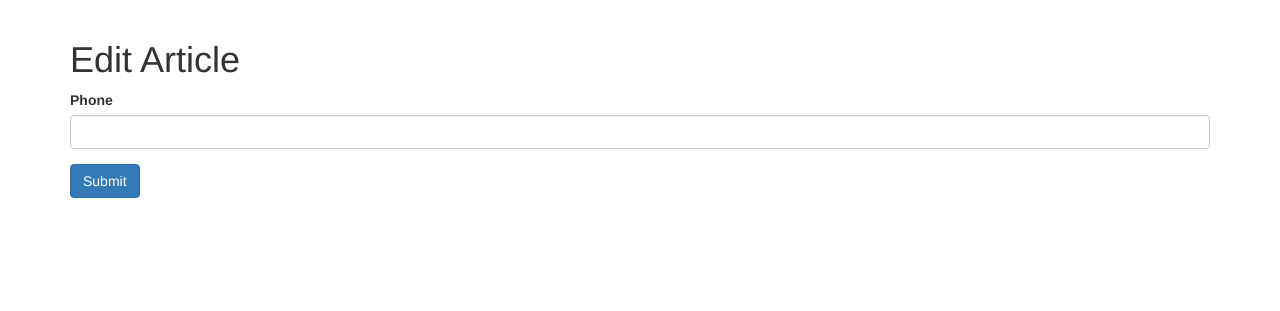
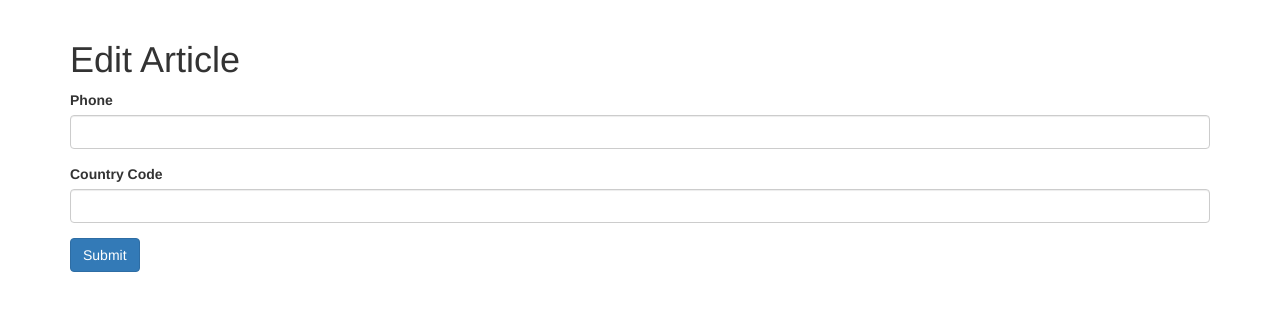
Before and after one commit to oneness66/articlecheckout-api, a Flask app: template templates/edit_article.html in a window 1280 px wide. Shown: the part 52-363 px from the top of the page. Run offline with Flask 2, Linux system fonts and the light colour scheme; the template is opened without the code that fills it: values that come from a table or form of the project are taken from there, others are empty; some libraries are stand-ins or nearby versions.

Commit message:
Update edit_article.html

```diff
--- a/templates/edit_article.html
+++ b/templates/edit_article.html
@@ -7,6 +7,9 @@
     <div class="form-group">
       {{ render_field(form.phone, class_="form-control") }}
     </div>
+    <div class="form-group">
+      {{ render_field(form.country, class_="form-control") }}
+    </div>
     <p><input class="btn btn-primary" type="submit" value="Submit">
   </form>
 {% endblock %}
```
